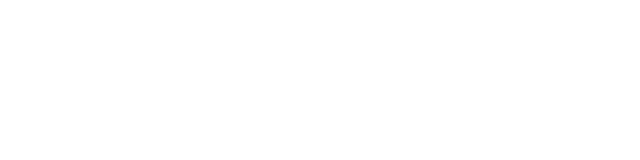
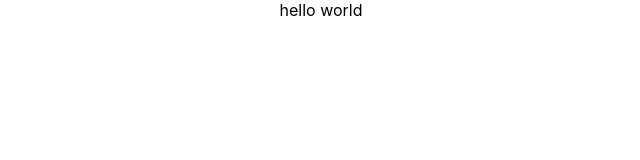
Before and after one commit to Intimidators/Frontend, a React (Create React App) app in the folder sih/: page / in a window 1280 px wide. Shown: the top 160 px of the page, without its empty margins (319-959 px from the left). Built offline with nearby package versions, Linux system fonts and the light colour scheme.

Commit message:
checking push

```diff
--- a/sih/src/App.js
+++ b/sih/src/App.js
@@ -3,7 +3,7 @@ import './App.css';
 function App() {
   return (
     <div className="App">
-
+     hello world
     </div>
   );
 }
```
Also changed, not shown: 1 other file (tests, documents, lock files or other folders).
